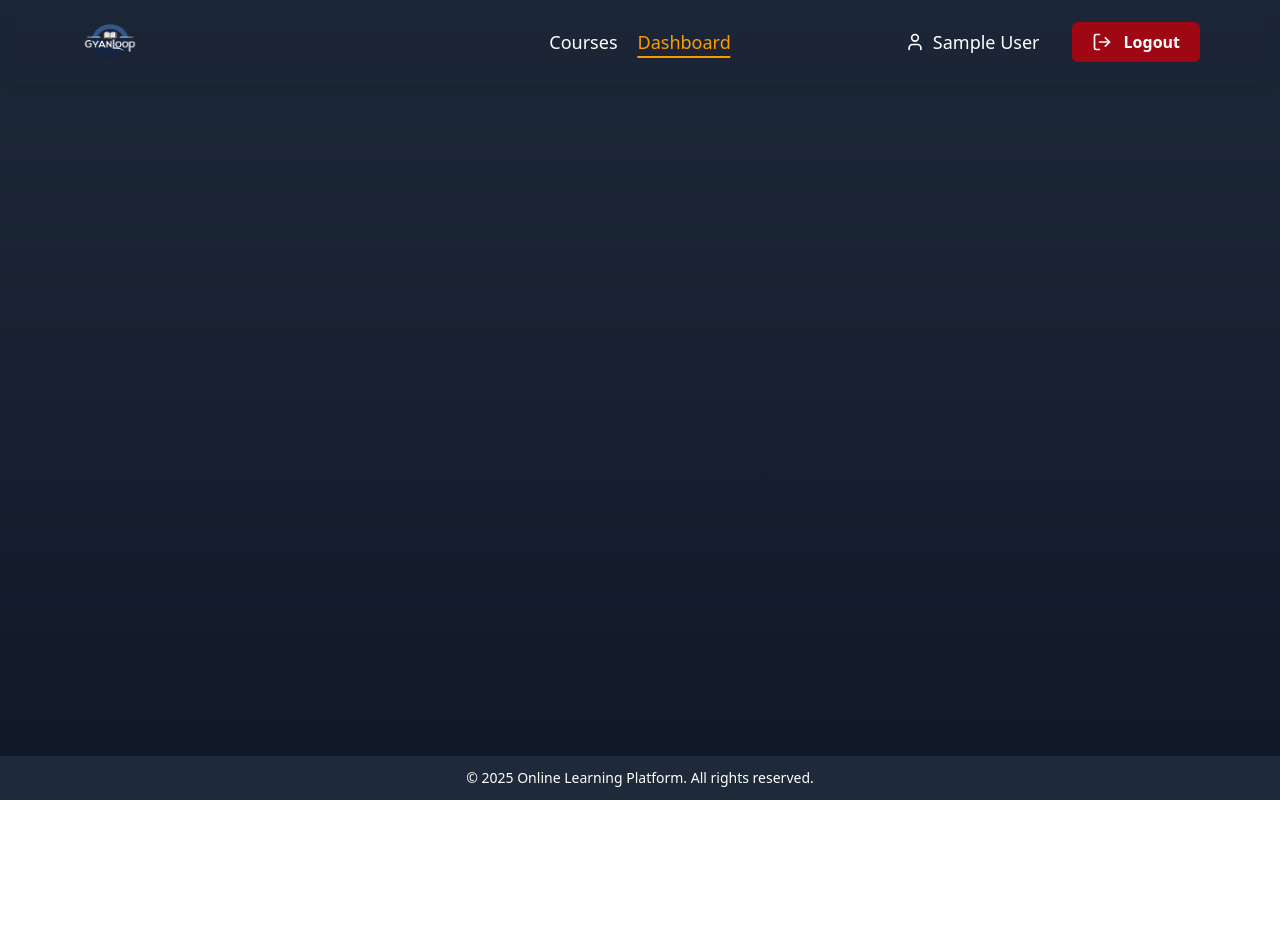
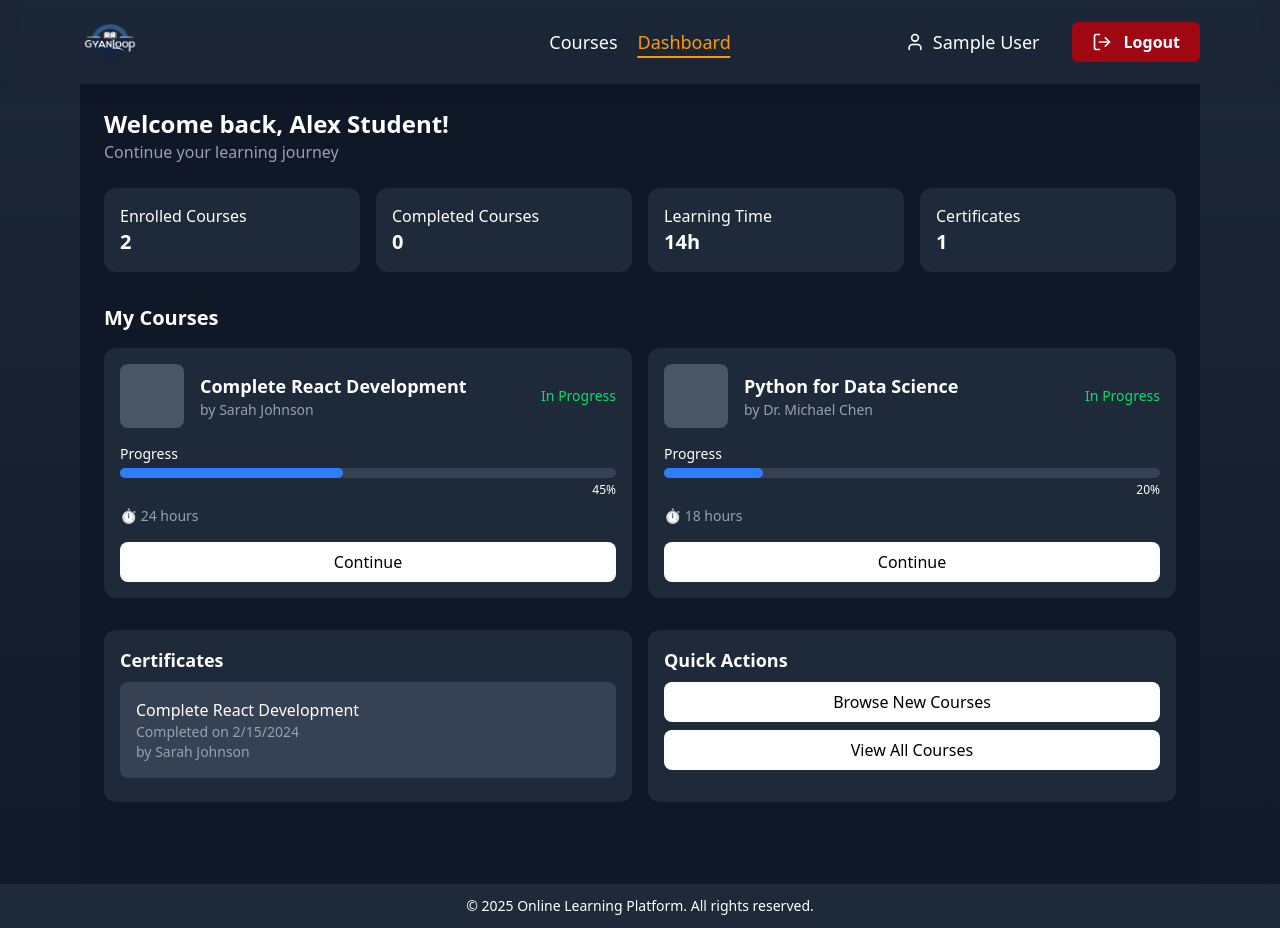
Before and after one commit to AyushDeuja/GyanLoop-E-Learning-Platform, a React (Vite) app: page /dashboard in a window 1280 px wide. Before the commit the page ends 800 px from the top, so only its background shows below. Built offline with nearby package versions, Linux system fonts and the light colour scheme; sample sign-in values are in the browser's storage.

Commit message:
created dashboard page

```diff
--- a/src/pages/Dashboard.jsx
+++ b/src/pages/Dashboard.jsx
@@ -1,7 +1,68 @@
-import React from "react";
+import CertificateCard from "../components/CertificateCard";
+import DashboardCard from "../components/DashoardCard";
 
 const Dashboard = () => {
-  return <div></div>;
+  return (
+    <div className="p-6 text-white bg-gray-900 min-h-screen">
+      <h1 className="text-2xl font-bold">Welcome back, Alex Student!</h1>
+      <p className="text-gray-400 mb-6">Continue your learning journey</p>
+
+      <div className="grid grid-cols-4 gap-4 mb-8">
+        <div className="bg-gray-800 p-4 rounded-xl">
+          <p>Enrolled Courses</p>
+          <h2 className="text-xl font-bold">2</h2>
+        </div>
+        <div className="bg-gray-800 p-4 rounded-xl">
+          <p>Completed Courses</p>
+          <h2 className="text-xl font-bold">0</h2>
+        </div>
+        <div className="bg-gray-800 p-4 rounded-xl">
+          <p>Learning Time</p>
+          <h2 className="text-xl font-bold">14h</h2>
+        </div>
+        <div className="bg-gray-800 p-4 rounded-xl">
+          <p>Certificates</p>
+          <h2 className="text-xl font-bold">1</h2>
+        </div>
+      </div>
+
+      <h2 className="text-xl font-semibold mb-4">My Courses</h2>
+      <div className="grid grid-cols-2 gap-4 mb-8">
+        <DashboardCard
+          title="Complete React Development"
+          instructor="Sarah Johnson"
+          progress={45}
+          duration="24 hours"
+        />
+        <DashboardCard
+          title="Python for Data Science"
+          instructor="Dr. Michael Chen"
+          progress={20}
+          duration="18 hours"
+        />
+      </div>
+
+      <div className="grid grid-cols-2 gap-4">
+        <div className="bg-gray-800 p-4 rounded-xl">
+          <h3 className="text-lg font-semibold mb-2">Certificates</h3>
+          <CertificateCard
+            title="Complete React Development"
+            instructor="Sarah Johnson"
+            date="2/15/2024"
+          />
+        </div>
+        <div className="bg-gray-800 p-4 rounded-xl">
+          <h3 className="text-lg font-semibold mb-2">Quick Actions</h3>
+          <button className="bg-white text-black px-4 py-2 rounded-lg block mb-2 w-full">
+            Browse New Courses
+          </button>
+          <button className="bg-white text-black px-4 py-2 rounded-lg w-full">
+            View All Courses
+          </button>
+        </div>
+      </div>
+    </div>
+  );
 };
 
 export default Dashboard;
```
